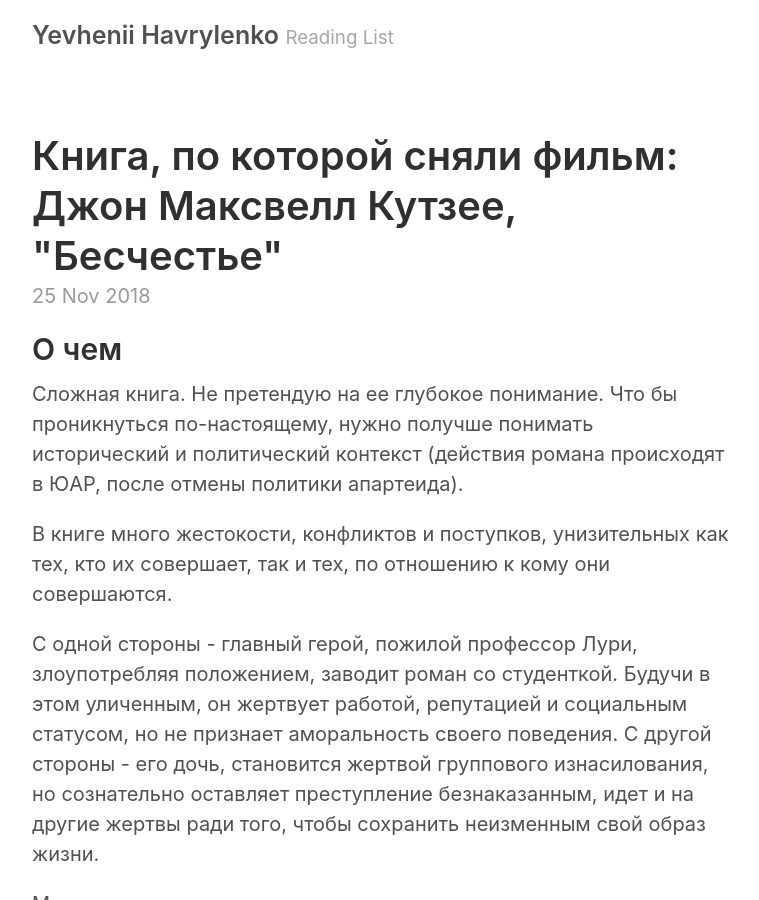
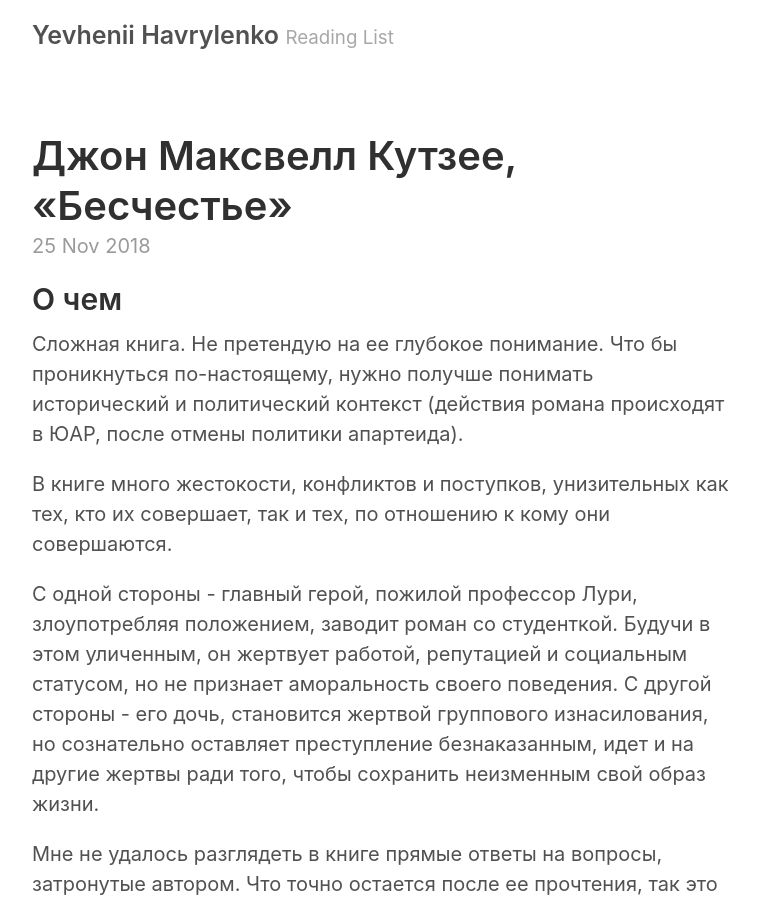
Before and after one commit to yevhenii-havrylenko/yevhenii-havrylenko.github.io, a Jekyll site: the page built from _posts/2018-11-25-disgrace.md, in a window 1280 px wide and 900 px high. Shown: the whole window, without its empty margins (258-1017 px from the left). Built offline with Jekyll 4.4.1, drawn with Linux system fonts in a browser that asks for light colours.

Commit message:
Update 2018-11-25-disgrace.md

```diff
--- a/_posts/2018-11-25-disgrace.md
+++ b/_posts/2018-11-25-disgrace.md
@@ -1,6 +1,6 @@
 ---
 layout: post
-title: 'Книга, по которой сняли фильм: Джон&nbsp;Максвелл&nbsp;Кутзее, "Бесчестье"'
+title: 'Джон&nbsp;Максвелл&nbsp;Кутзее, «Бесчестье»'
 ---
 
 ## О чем
```
